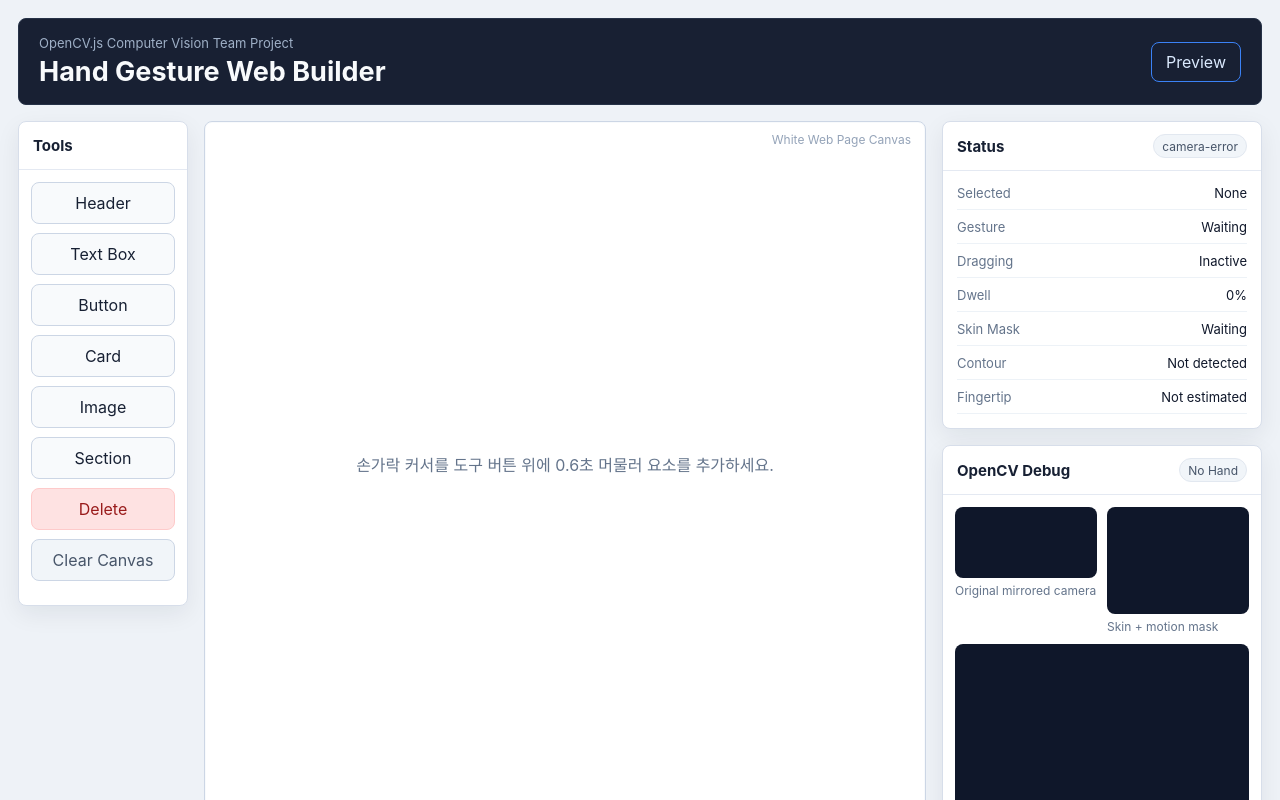
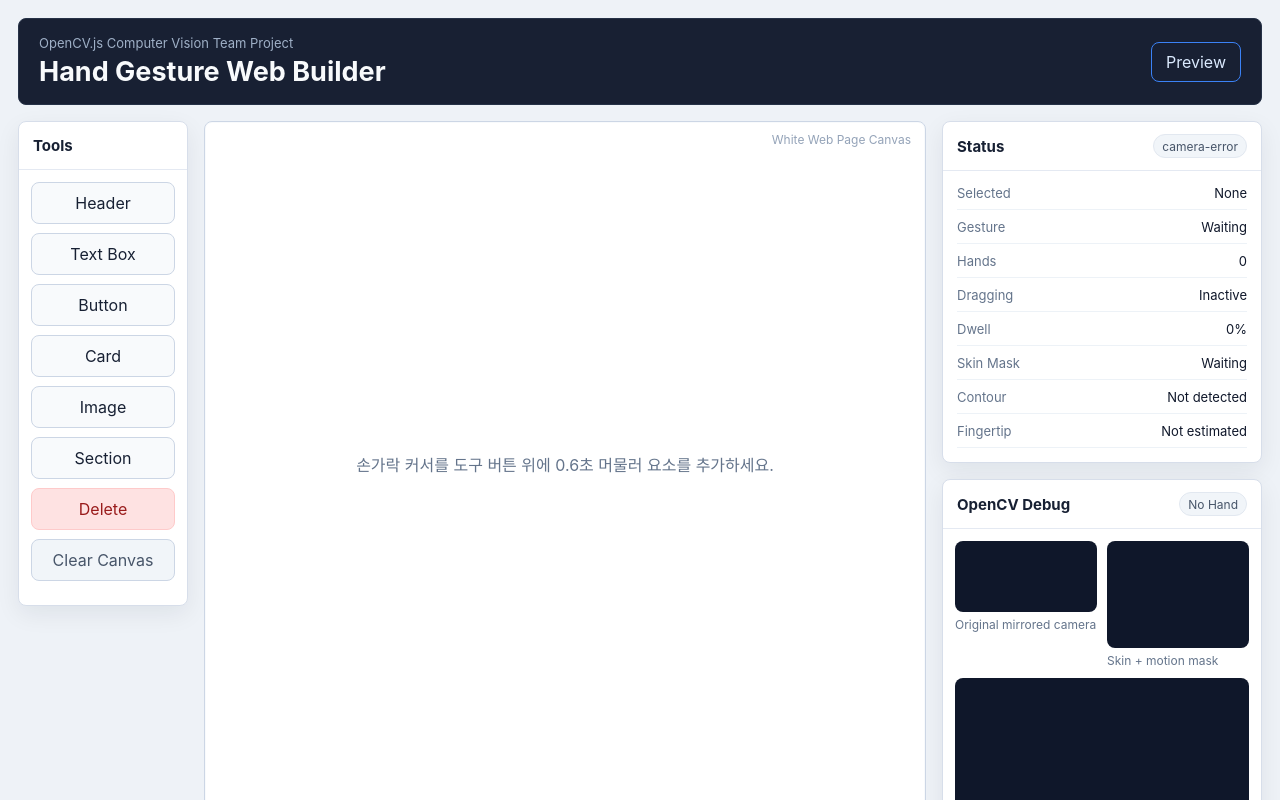
Before and after one commit to Yeonwoo-Choi03/opencv-gesture-web-builder, a React (Vite) app: page / in a window 1280 px wide. Shown: the top 800 px of the page. Built offline with nearby package versions, Linux system fonts and the light colour scheme.

Commit message:
Add two-hand resize gesture

```diff
--- a/src/components/StatusPanel.tsx
+++ b/src/components/StatusPanel.tsx
@@ -29,6 +29,10 @@ export function StatusPanel({ selectedElement, tracking, gestureState, dwellProg
           <dd>{gestureState}</dd>
         </div>
         <div>
+          <dt>Hands</dt>
+          <dd>{tracking.handCount}</dd>
+        </div>
+        <div>
           <dt>Dragging</dt>
           <dd>{dragging ? 'Active' : 'Inactive'}</dd>
         </div>
--- a/src/hooks/useOpenCvHandTracking.ts
+++ b/src/hooks/useOpenCvHandTracking.ts
@@ -9,6 +9,8 @@ export interface HandTrackingState {
   cameraStatus: CameraStatus;
   cameraError: string;
   handDetected: boolean;
+  handCount: number;
+  handPoints: CursorPoint[];
   contourDetected: boolean;
   fingertipEstimated: boolean;
   cursor: CursorPoint | null;
@@ -71,6 +73,13 @@ function average(points: CursorPoint[]) {
   return { x: sum.x / points.length, y: sum.y / points.length };
 }
 
+function cameraPointToViewport(point: CursorPoint) {
+  return {
+    x: clamp((point.x / CAMERA_WIDTH) * window.innerWidth, 0, window.innerWidth),
+    y: clamp((point.y / CAMERA_HEIGHT) * window.innerHeight, 0, window.innerHeight),
+  };
+}
+
 export function useOpenCvHandTracking() {
   const videoRef = useRef<HTMLVideoElement | null>(null);
   const maskCanvasRef = useRef<HTMLCanvasElement | null>(null);
@@ -87,6 +96,8 @@ export function useOpenCvHandTracking() {
     cameraStatus: 'idle',
     cameraError: '',
     handDetected: false,
+    handCount: 0,
+    handPoints: [],
     contourDetected: false,
     fingertipEstimated: false,
     cursor: null,
@@ -194,9 +205,7 @@ export function useOpenCvHandTracking() {
 
     cv.findContours(runtime.cleanedMask, runtime.contours, runtime.hierarchy, cv.RETR_EXTERNAL, cv.CHAIN_APPROX_SIMPLE);
 
-    let bestContour: any = null;
-    let bestScore = Number.NEGATIVE_INFINITY;
-    let bestCenter: CursorPoint | null = null;
+    const candidates: Array<{ contour: any; score: number; center: CursorPoint; area: number }> = [];
     for (let i = 0; i < runtime.contours.size(); i += 1) {
       const contour = runtime.contours.get(i);
       const area = cv.contourArea(contour);
@@ -222,22 +231,32 @@ export function useOpenCvHandTracking() {
       }
 
       const score = motionRatio * 10000 + area * 0.02 - (lastHand ? distFromLast * 8 : 0);
-      if (score > bestScore) {
-        if (bestContour) bestContour.delete();
-        bestScore = score;
-        bestCenter = center;
-        bestContour = contour;
-      } else {
-        contour.delete();
-      }
+      candidates.push({ contour, score, center, area });
     }
+
+    candidates.sort((a, b) => b.score - a.score);
+    const selectedCandidates = candidates.slice(0, 2);
+    const bestCandidate = selectedCandidates[0];
+    const handPoints = selectedCandidates.map((candidate) => cameraPointToViewport(candidate.center));
 
     const debug = cv.Mat.zeros(CAMERA_HEIGHT, CAMERA_WIDTH, cv.CV_8UC4);
     let cursor: CursorPoint | null = null;
     let fingertipEstimated = false;
     let contourDetected = false;
 
-    if (bestContour) {
+    selectedCandidates.forEach((candidate, index) => {
+      const point = new cv.Point(candidate.center.x, candidate.center.y);
+      cv.circle(
+        debug,
+        point,
+        6,
+        index === 0 ? new cv.Scalar(14, 165, 233, 255) : new cv.Scalar(168, 85, 247, 255),
+        -1,
+      );
+    });
+
+    if (bestCandidate) {
+      const bestContour = bestCandidate.contour;
       contourDetected = true;
       const contourList = new cv.MatVector();
       contourList.push_back(bestContour);
@@ -267,8 +286,8 @@ export function useOpenCvHandTracking() {
 
         // Convert camera coordinates to viewport coordinates for the virtual cursor.
         const viewportPoint = {
-          x: clamp((tipX / CAMERA_WIDTH) * window.innerWidth, 0, window.innerWidth),
-          y: clamp((tipY / CAMERA_HEIGHT) * window.innerHeight, 0, window.innerHeight),
+          x: cameraPointToViewport({ x: tipX, y: tipY }).x,
+          y: cameraPointToViewport({ x: tipX, y: tipY }).y,
         };
 
         smoothedPointsRef.current = [...smoothedPointsRef.current, viewportPoint].slice(
@@ -276,7 +295,7 @@ export function useOpenCvHandTracking() {
         );
         cursor = average(smoothedPointsRef.current);
         lastCursorRef.current = cursor;
-        lastHandCameraRef.current = bestCenter;
+        lastHandCameraRef.current = bestCandidate.center;
         lastSeenAtRef.current = performance.now();
       }
 
@@ -285,7 +304,7 @@ export function useOpenCvHandTracking() {
       contourList.delete();
     }
 
-    if (bestContour) bestContour.delete();
+    candidates.forEach((candidate) => candidate.contour.delete());
 
     const now = performance.now();
     const withinGrace = now - lastSeenAtRef.current <= HAND_DETECTION.noHandGraceMs;
@@ -306,6 +325,8 @@ export function useOpenCvHandTracking() {
       cameraStatus: 'camera-on',
       cameraError: '',
       handDetected: contourDetected || withinGrace,
+      handCount: handPoints.length,
+      handPoints,
       contourDetected,
       fingertipEstimated,
       cursor,
--- a/src/pages/GestureBuilderPage.tsx
+++ b/src/pages/GestureBuilderPage.tsx
@@ -32,6 +32,14 @@ export function GestureBuilderPage() {
   const [gestureState, setGestureState] = useState('Waiting');
   const hoverRef = useRef<{ target: string; point: CursorPoint; startedAt: number } | null>(null);
   const lastClickAtRef = useRef(0);
+  const scaleRef = useRef<{
+    elementId: string;
+    startDistance: number;
+    startWidth: number;
+    startHeight: number;
+    centerX: number;
+    centerY: number;
+  } | null>(null);
 
   const selectedElement = useMemo(
     () => elements.find((element) => element.id === selectedId),
@@ -121,6 +129,51 @@ export function GestureBuilderPage() {
 
   useEffect(() => {
     const cursor = tracking.cursor;
+
+    if (selectedElement && tracking.handPoints.length >= 2) {
+      const canvasRect = canvasRef.current?.getBoundingClientRect();
+      const currentDistance = distance(tracking.handPoints[0], tracking.handPoints[1]);
+
+      if (canvasRect && currentDistance > 40) {
+        setDraggingId(null);
+        hoverRef.current = null;
+        setDwellProgress(0);
+
+        if (!scaleRef.current || scaleRef.current.elementId !== selectedElement.id) {
+          scaleRef.current = {
+            elementId: selectedElement.id,
+            startDistance: currentDistance,
+            startWidth: selectedElement.width,
+            startHeight: selectedElement.height,
+            centerX: selectedElement.x + selectedElement.width / 2,
+            centerY: selectedElement.y + selectedElement.height / 2,
+          };
+        }
+
+        const scale = clamp(currentDistance / scaleRef.current.startDistance, 0.45, 2.4);
+        const nextWidth = clamp(scaleRef.current.startWidth * scale, 60, canvasRect.width - 8);
+        const nextHeight = clamp(scaleRef.current.startHeight * scale, 36, canvasRect.height - 8);
+
+        setElements((current) =>
+          current.map((element) =>
+            element.id === selectedElement.id
+              ? {
+                  ...element,
+                  width: nextWidth,
+                  height: nextHeight,
+                  x: clamp(scaleRef.current!.centerX - nextWidth / 2, 4, canvasRect.width - nextWidth - 4),
+                  y: clamp(scaleRef.current!.centerY - nextHeight / 2, 4, canvasRect.height - nextHeight - 4),
+                }
+              : element,
+          ),
+        );
+        setGestureState('Scaling / spread or pinch hands');
+        return;
+      }
+    } else {
+      scaleRef.current = null;
+    }
+
     if (!cursor) {
       hoverRef.current = null;
       setDwellProgress(0);
@@ -184,7 +237,17 @@ export function GestureBuilderPage() {
       setDwellProgress(0);
       runAction(target, cursor);
     }
-  }, [dragOffset.x, dragOffset.y, draggingId, elements, runAction, tracking.cameraStatus, tracking.cursor]);
+  }, [
+    dragOffset.x,
+    dragOffset.y,
+    draggingId,
+    elements,
+    runAction,
+    selectedElement,
+    tracking.cameraStatus,
+    tracking.cursor,
+    tracking.handPoints,
+  ]);
 
   useEffect(() => {
     const onKeyDown = (event: KeyboardEvent) => {
```
